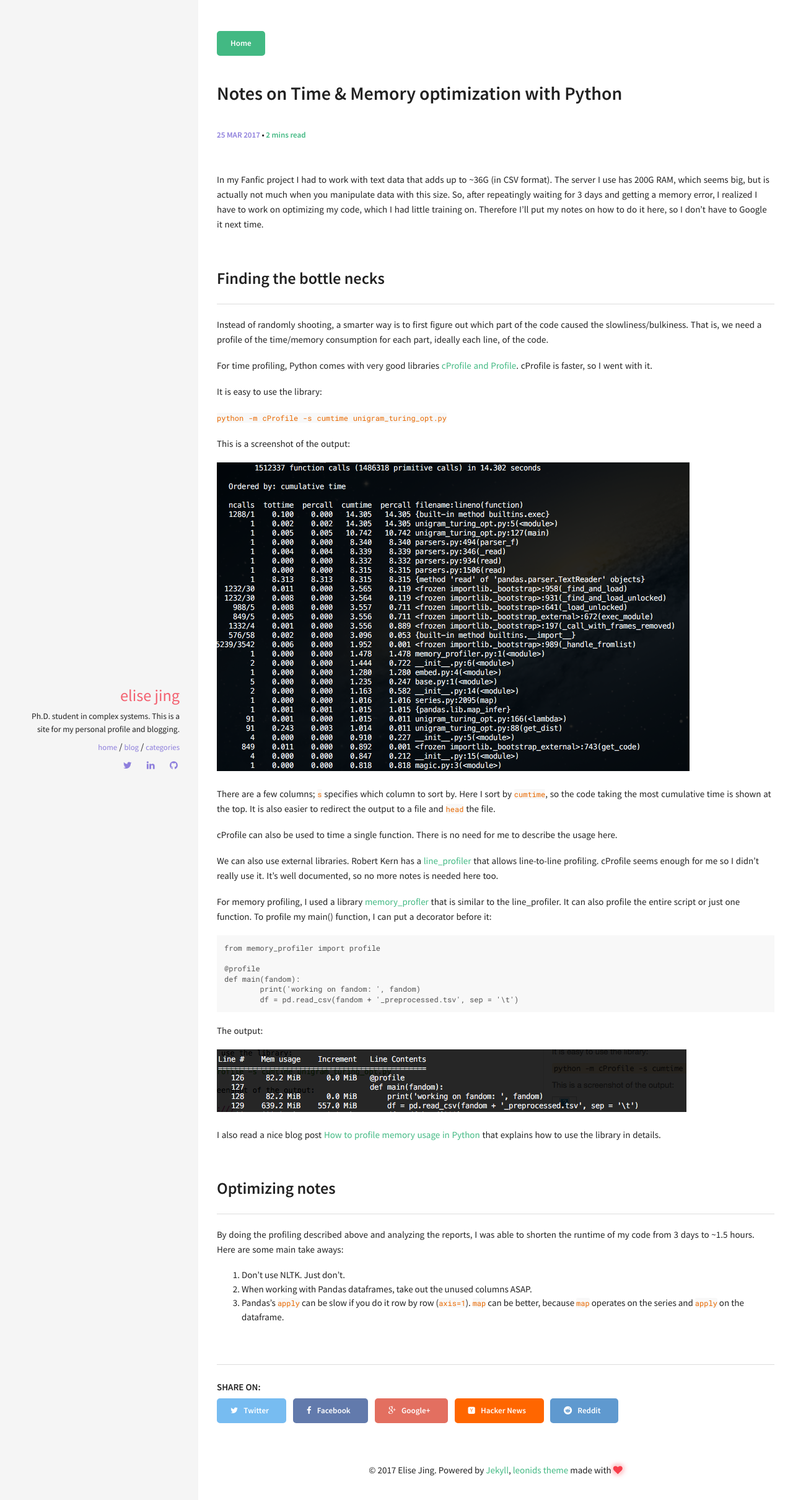
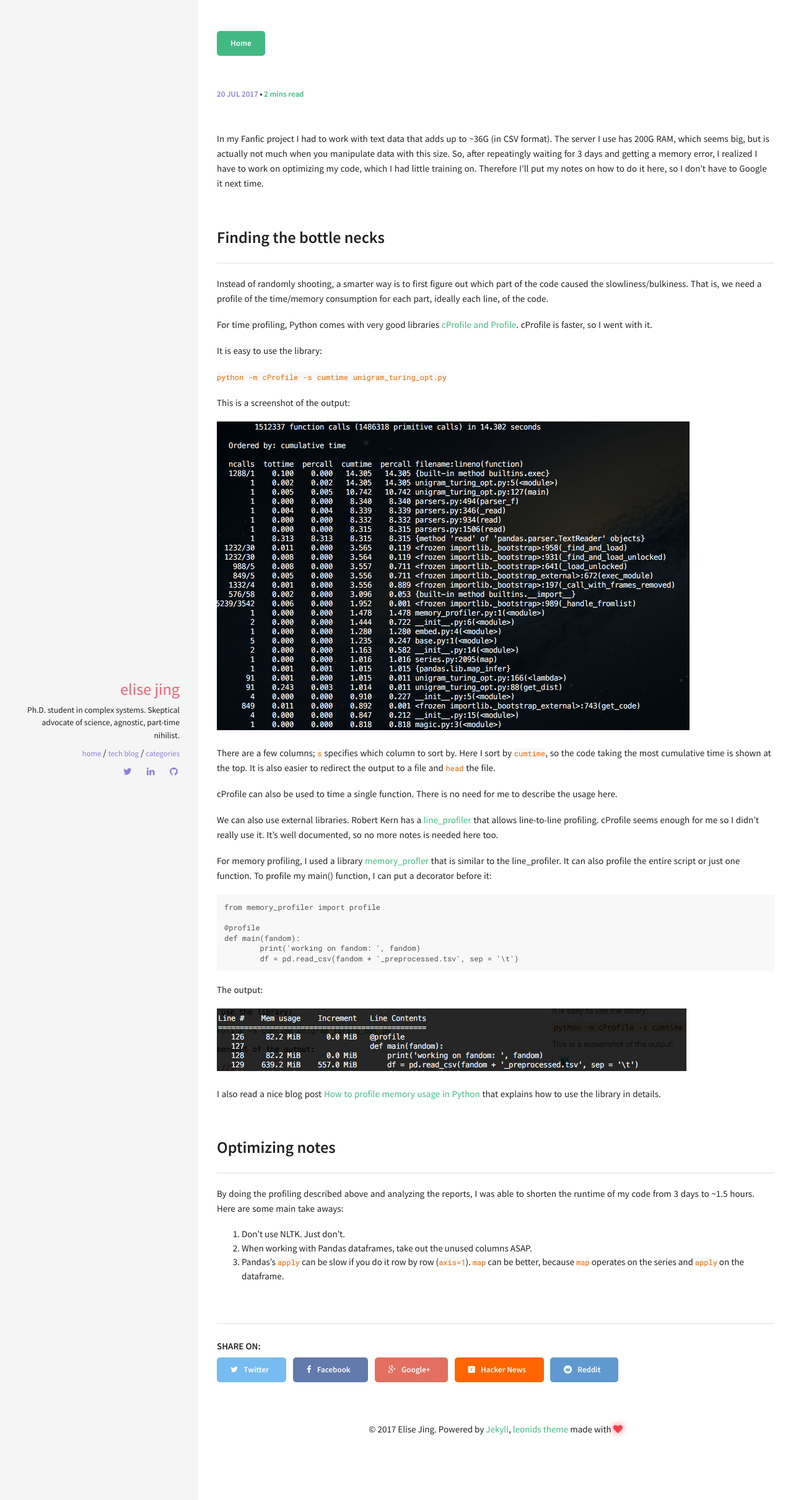
Before and after one commit to yzjing/yzjing.github.io, a Jekyll site: the page built from _posts/2017-03-25-optimize.md, in a window 1280 px wide. Shown: the top 2420 px of the page at 62% size. Built offline with Jekyll 4.4.1, drawn with Linux system fonts in a browser that asks for light colours; our own code applies the rules of GitHub Pages for plain Markdown files; comment, search, counter and statistics services are not loaded.

Commit message:
modify personal info, try to take out the categories

```diff
--- a/_config.yml
+++ b/_config.yml
@@ -5,7 +5,7 @@
 #
 title: Elise Jing
 email:
-description: Personal site & blog
+description: Profile & blog
 url:
 
 #
@@ -35,7 +35,7 @@ owner:
   name: Elise Jing
   # avatar: leonids-logo.png
   job:
-  bio: "Ph.D. student in complex systems. This is a site for my personal profile and blogging."
+  bio: "Ph.D. student in complex systems. Skeptical advocate of science, agnostic, part-time nihilist."
   email:
   disqus-shortname: "ejing"
   twitter: cm_blackbird
--- a/archive.html
+++ b/archive.html
@@ -1,6 +1,6 @@
 ---
 layout: page
-title:  Blog
+title:  Tech blog
 permalink: /archive/
 ---
 
```
Also changed, not shown: _posts/2017-03-04-以有涯而随无涯.md (+3 -2 lines), _posts/2017-03-25-optimize.md (+2 -2 lines), _posts/2017-05-15-ai-mind.md (+2 -2 lines).
